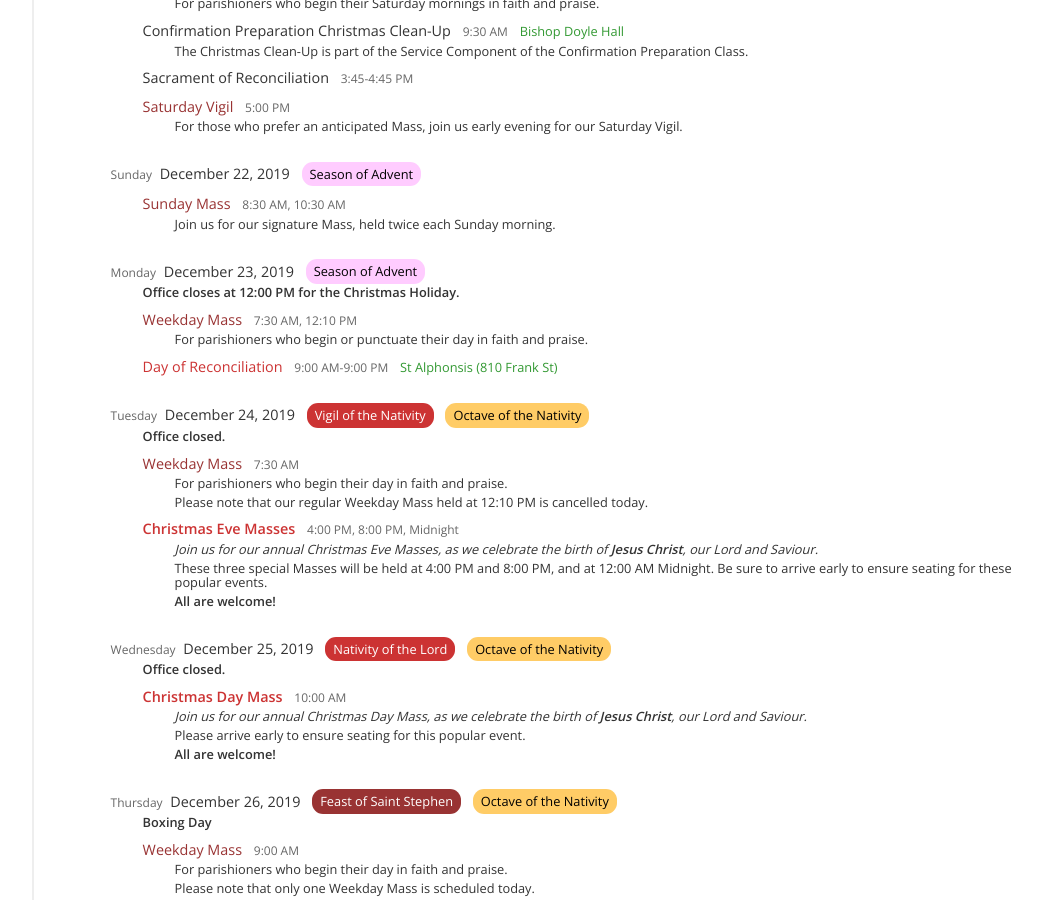
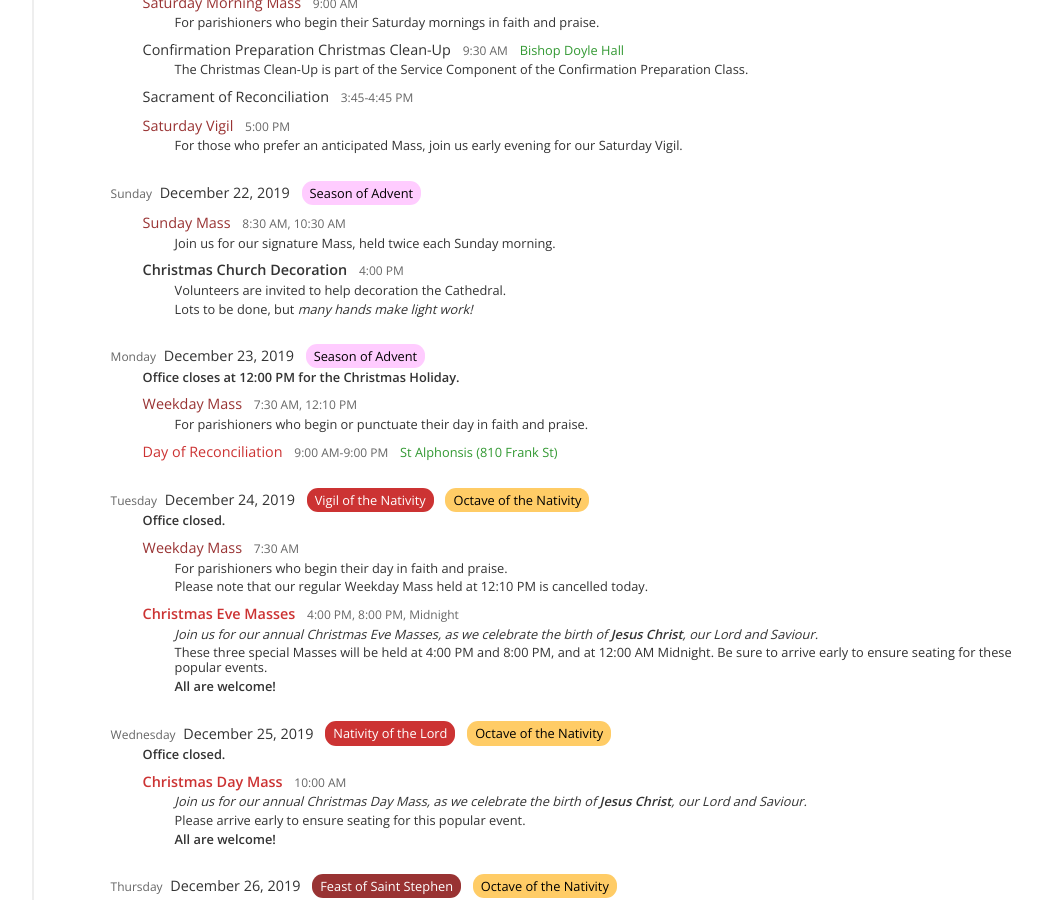
Before and after one commit to stpeterinchains/stpeterinchains.github.io, a Jekyll site: the page built from schedule.html, in a window 1280 px wide and 900 px high, scrolled down 1524 px. Shown: the whole window, without its empty margins (181-1223 px from the left). Built offline with Jekyll 4.4.1, drawn with Linux system fonts in a browser that asks for light colours; nearby versions of some CDN libraries; some of the changed text lies outside the part shown.

Commit message:
New bulletin: 2019/12/15; minor updates to schedule data

```diff
--- a/_data/bulletins.yml
+++ b/_data/bulletins.yml
@@ -15,6 +15,10 @@
       -
         month: December
         bulletins:
+          -
+            date: 15
+            title: Third Sunday of Advent
+            link: https://drive.google.com/file/d/16z2QDIe6ggs07QJsVV-gnTmLChBvZ7nv/view
           -
             date: 8
             title: Second Sunday of Advent
--- a/_data/schedule.yml
+++ b/_data/schedule.yml
@@ -106,6 +106,9 @@
   cwl: &cwl
     mnemonic: cwl
     title: Cathedral CWL Meeting
+    descriptive: >
+      We meet following Saturday morning Mass.
+      New members always welcome!
     location: Parish Boardroom (Rectory Office)
     time: 9:00 AM
     ordinal: "0900"
@@ -638,6 +641,14 @@
   - date: 2019-12-22
     season: *advent
     recurring: *sunday_december
+    specials:
+      - title: Christmas Church Decoration
+        descriptive: |
+          Volunteers are invited to help decoration the Cathedral.
+
+          Lots to be done, but *many hands make light work!*
+        time: 4:00 PM
+        ordinal: "1600"
   - date: 2019-12-23
     note: Office closes at 12:00 PM for the Christmas Holiday.
     season: *advent
```
